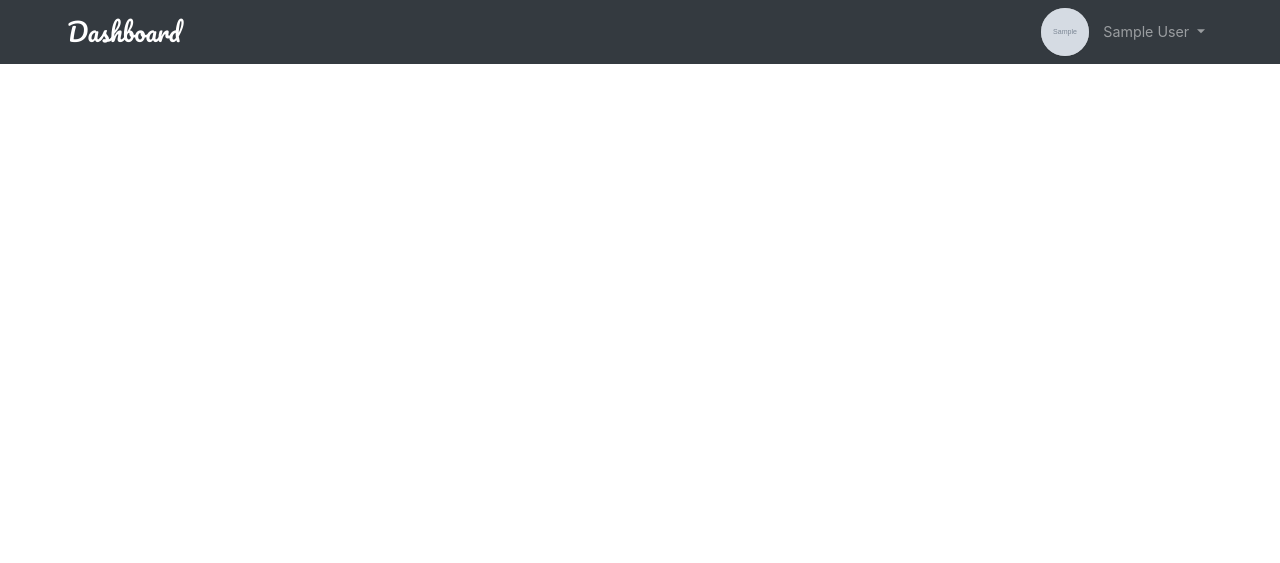
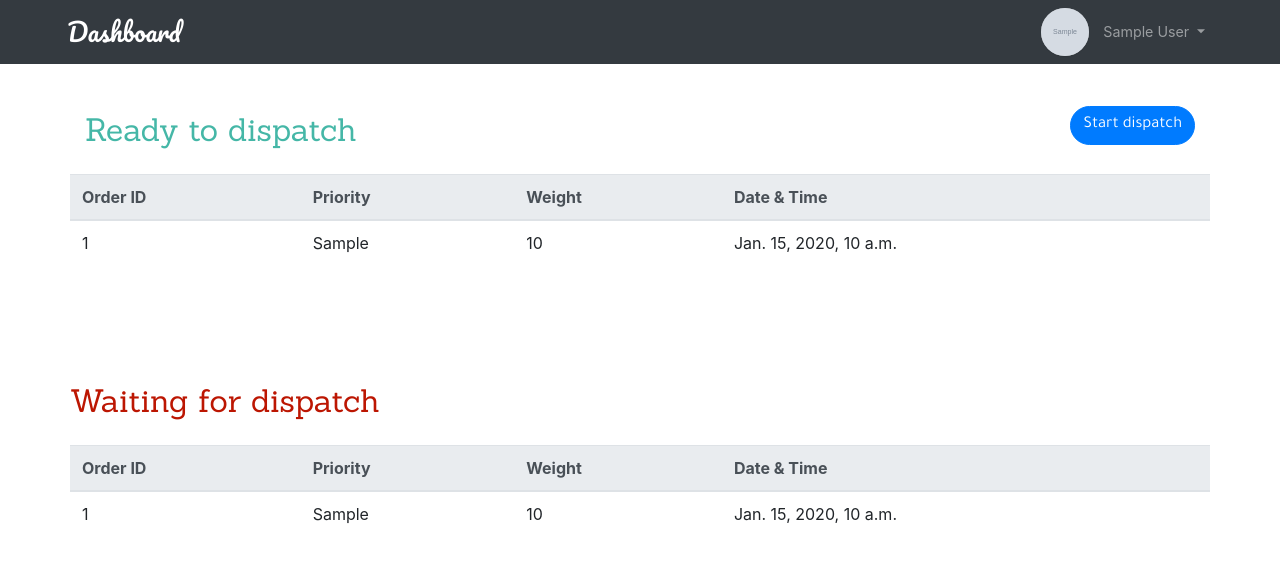
Before and after one commit to DeniSusanto/Django---ASP, a Django app: template ASP/main/templates/main/dp_dashboard.html in a window 1280 px wide. Shown: the top 563 px of the page. Run offline with Django 3.2, Linux system fonts and the light colour scheme; the template is opened without the code that fills it: most values are stand-ins (such as "Sample title", 1, 10 or a date in 2020); grey boxes marked "Sample" are stand-in pictures; some libraries are stand-ins or nearby versions; some web fonts are replaced.

Commit message:
dispatcher_dashboard

```diff
--- a/ASP/main/models.py
+++ b/ASP/main/models.py
@@ -1,4 +1,5 @@
 from django.db import models
+from .helper import *
 
 # Create your models here.
 
@@ -113,6 +114,9 @@ class Order(models.Model):
     def __str__(self):
         return str("Order id:" + str(self.id))
 
+    def priorityString(self):
+        return intToPriority(self.priority)
+
 class ItemsInOrder(models.Model):
     orderID=models.ForeignKey(Order, on_delete=models.CASCADE)
     itemID=models.ForeignKey(ItemCatalogue, on_delete=models.CASCADE)
--- a/ASP/main/static/main/nav8_style.css
+++ b/ASP/main/static/main/nav8_style.css
@@ -60,6 +60,11 @@ z-index: 998;
     font-size: calc(1.2vw + 1.1vh);
 }
 
+.n8_content_title-big{
+    font-family: 'Sanchez', sans-serif;
+    font-size: calc(1.6vw + 1.4vh);
+}
+
 .n8_content_sub_title{
     font-family: 'Tajawal', sans-serif;
     font-size: calc(0.8vw + 0.8vh);
@@ -102,3 +107,6 @@ z-index: 998;
     width: 100%;
     height: 20%;
 }
+.nav8_eclipse_btn{
+    border-radius: 10em;
+}
--- a/ASP/main/templates/main/dp_dashboard.html
+++ b/ASP/main/templates/main/dp_dashboard.html
@@ -1,4 +1,63 @@
 {%extends "main/dp_base.html"%}
 
 {%block content%}
+<div class="container" >
+            <div class="d-flex justify-content-between" style="margin-bottom: calc(1vw + 1vh);">
+                <div class="col-md6 n8_content_title-big" style ="color: #45b7a7;">
+                    Ready to dispatch
+                </div>
+                <div class="col-md6"><a href="{%url "dp_session"%}">
+                        <button type="button" class="btn btn-primary nav8_eclipse_btn n8_content_sub_title">Start dispatch</button>
+                        </a>
+                </div>
+            </div>
+            <div class="row">
+                <table class="table table-hover">
+                    <thead class="thead-light">
+                        <tr>
+                            <th>Order ID</th>
+                            <th>Priority</th>
+                            <th>Weight</th>
+                            <th>Date & Time</th>
+                        </tr>
+                    </thead>
+                    {%for order in nextOrders%}
+                    <tr>
+                        <td>{{order.id}}</td>
+                        <td>{{order.priorityString}}</td>
+                        <td>{{order.weight}}</td>
+                        <td>{{order.orderDateTime}}</td>
+                    </tr>
+                    {%endfor%}
+                </table>
+            </div>
+    </div>
+    <br><br><br><br>
+    <div class="container">
+            <div class="row">
+                <div class="n8_content_title-big" style="margin-bottom: calc(1vw + 1vh);color:#bc1602;">
+                    Waiting for dispatch
+                </div>
+            </div>
+            <div class="row">
+                <table class="table table-hover">
+                    <thead class="thead-light">
+                        <tr>
+                            <th>Order ID</th>
+                            <th>Priority</th>
+                            <th>Weight</th>
+                            <th>Date & Time</th>
+                        </tr>
+                    </thead>
+                   {%for order in orderQueue%}
+                    <tr>
+                        <td>{{order.id}}</td>
+                        <td>{{order.priorityString}}</td>
+                        <td>{{order.weight}}</td>
+                        <td>{{order.orderDateTime}}</td>
+                    </tr>
+                    {%endfor%}
+                </table>
+            </div>
+    </div>
 {%endblock%}
```
Also changed, not shown: 1 other file.
